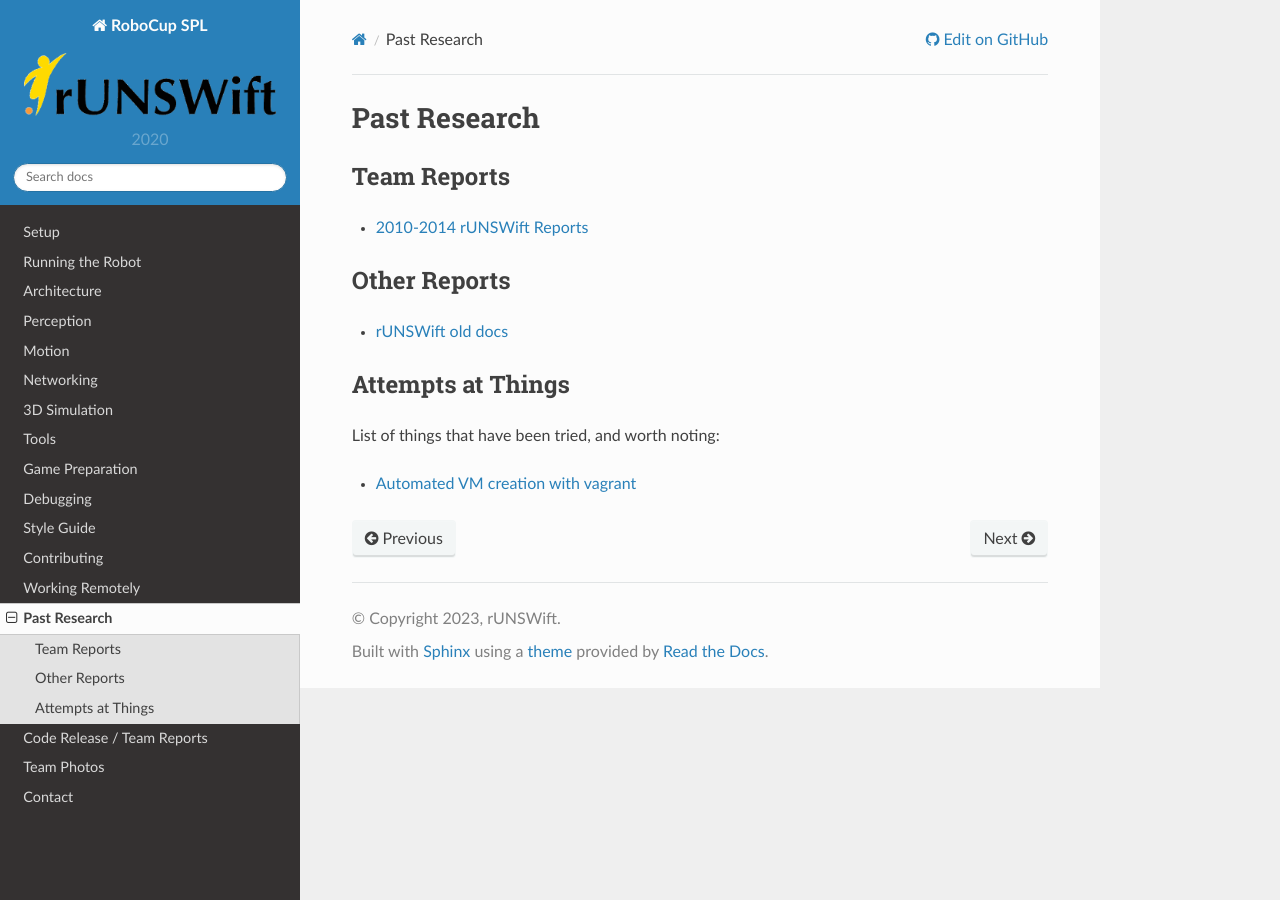
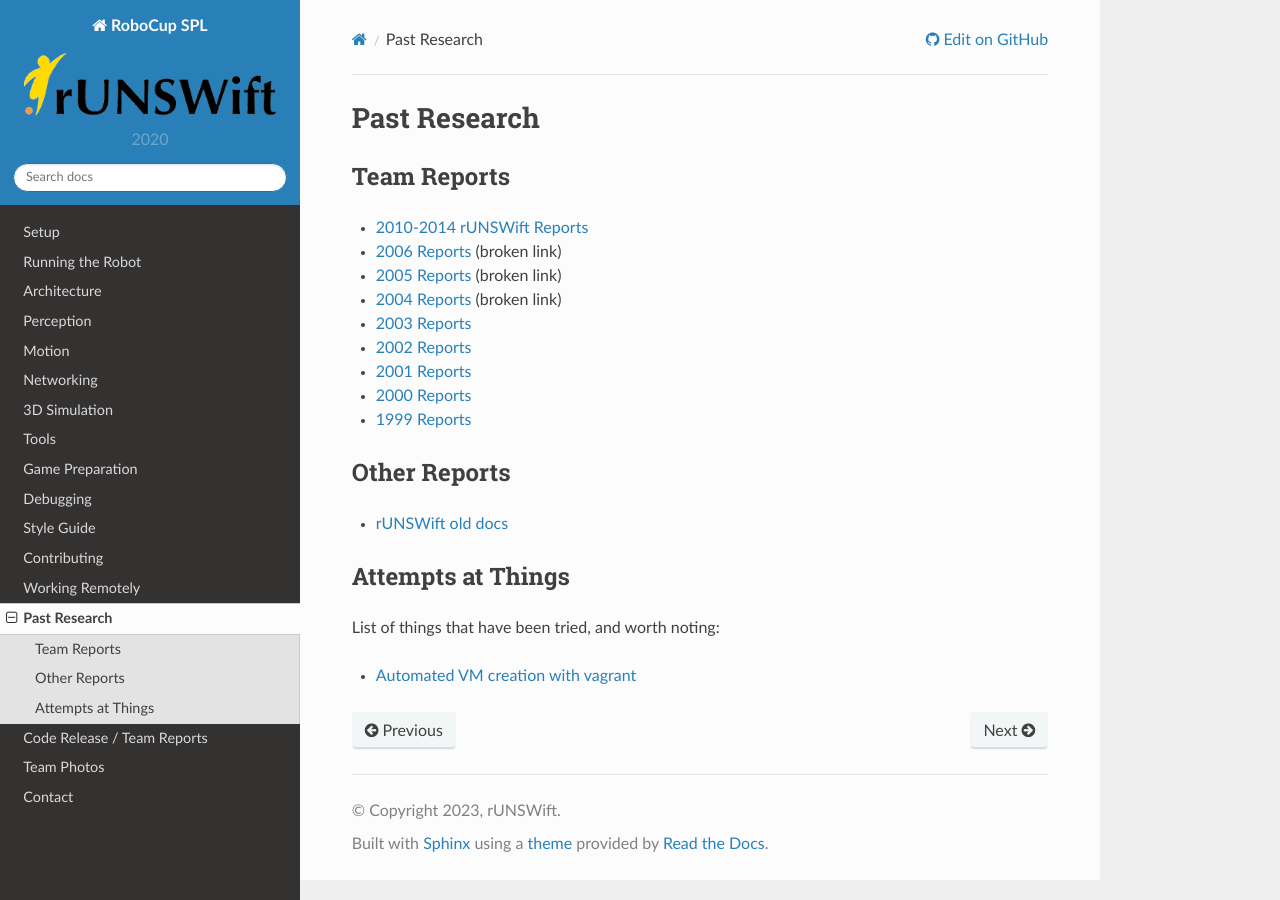
Before and after one commit to UNSWComputing/rUNSWift-docs, a Sphinx documentation site: the page built from source/past_research.rst, in a window 1280 px wide. Built offline with Sphinx 7.4.7 and the Read the Docs theme 2.0.0, drawn with Linux system fonts in a browser that asks for light colours.

Commit message:
Update past_research.rst
Copy/pasted from the old wiki.

```diff
--- a/source/past_research.rst
+++ b/source/past_research.rst
@@ -7,7 +7,14 @@ Team Reports
 ************
 
 * `2010-2014 rUNSWift Reports <http://cgi.cse.unsw.edu.au/~robocup/2014ChampionTeamPaperReports/>`_
-
+* `2006 Reports <http://cgi.cse.unsw.edu.au/~robocup/2006site/>`_ (broken link)
+* `2005 Reports <http://cgi.cse.unsw.edu.au/~robocup/2005site/>`_ (broken link)
+* `2004 Reports <http://cgi.cse.unsw.edu.au/~robocup/2004site/>`_ (broken link)
+* `2003 Reports <http://cgi.cse.unsw.edu.au/~robocup/2003site/>`_
+* `2002 Reports <http://cgi.cse.unsw.edu.au/~robocup/2002site/>`_
+* `2001 Reports <http://cgi.cse.unsw.edu.au/~robocup/2001site/>`_
+* `2000 Reports <http://cgi.cse.unsw.edu.au/~robocup/2000site/>`_
+* `1999 Reports <http://cgi.cse.unsw.edu.au/~robocup/1999site/>`_
 
 *************
 Other Reports
```
